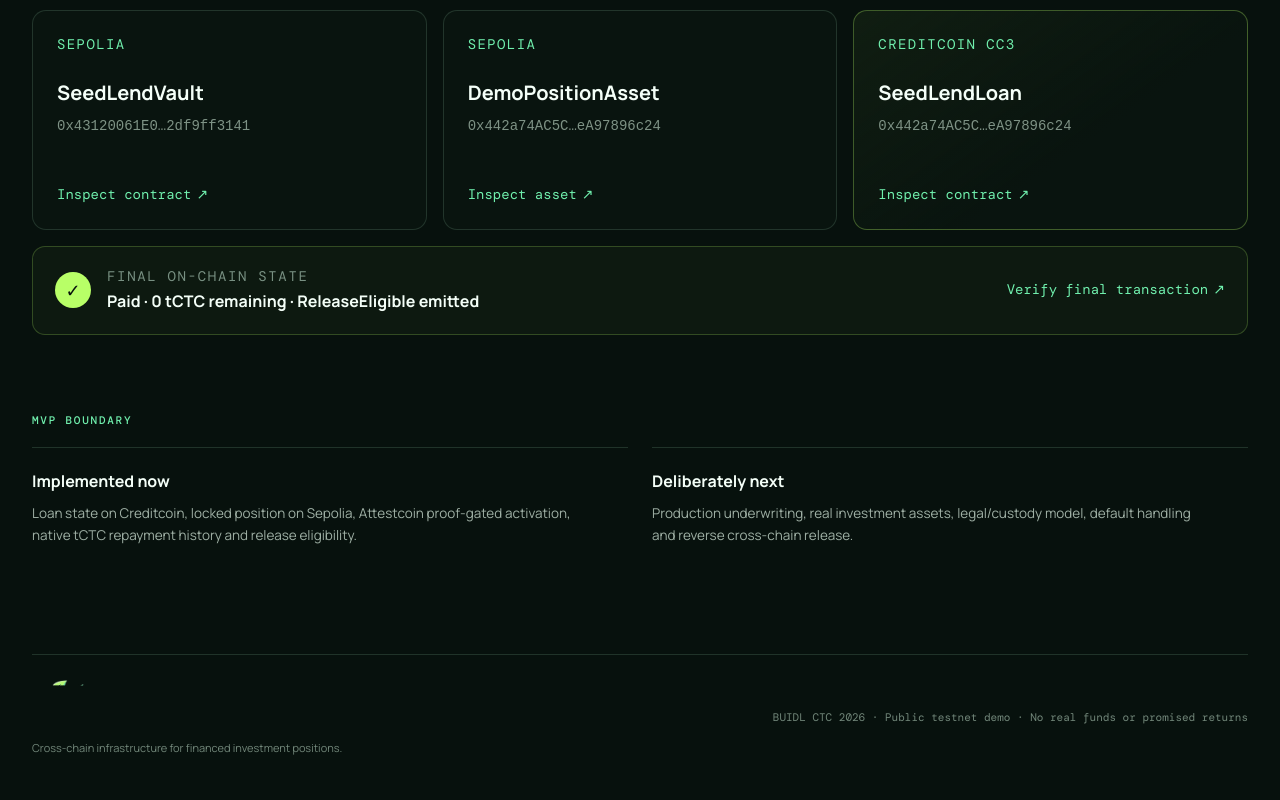
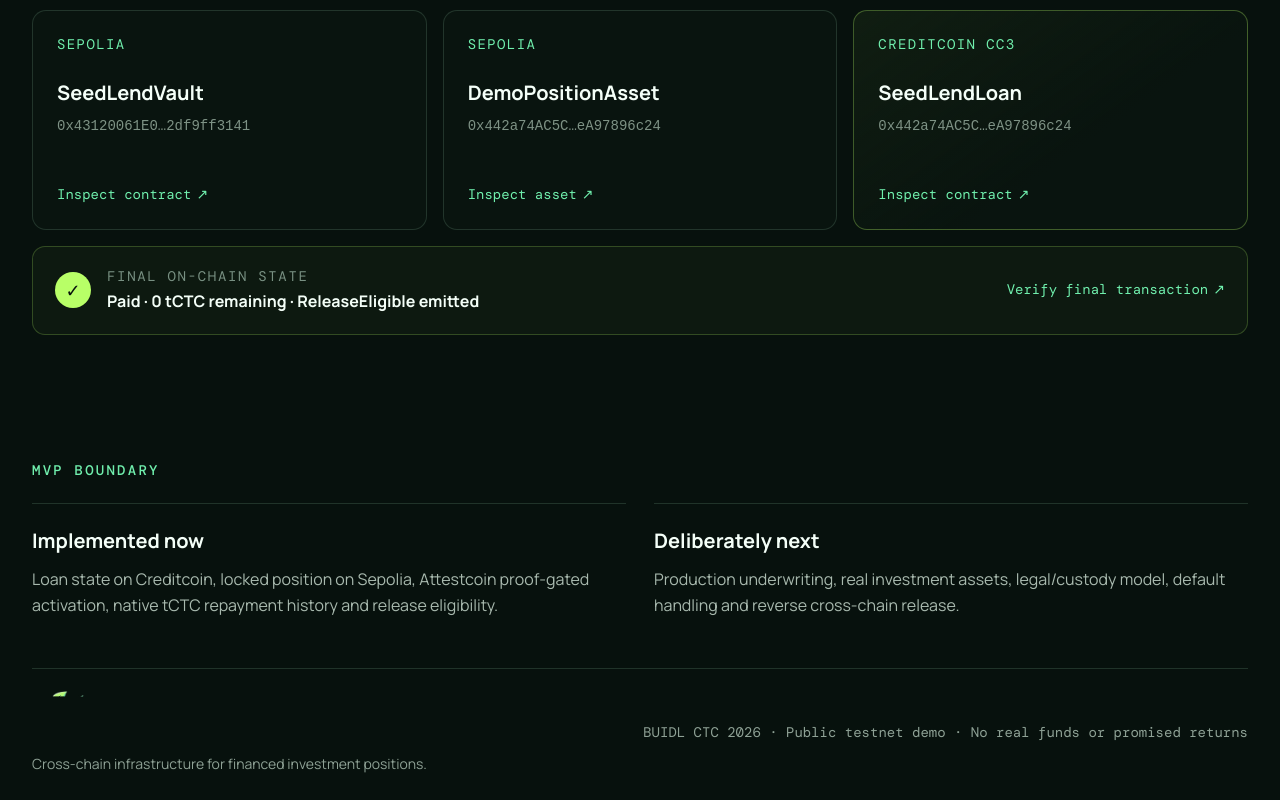
Before and after one commit to SergioBenaR/seedlend, a website: page app/index.html in a window 1280 px wide. Shown: the part 4951-5751 px from the top of the page. Drawn offline with nearby package versions, Linux system fonts and the light colour scheme.

Commit message:
ui: fix MVP boundary and footer readability

```diff
--- a/app/styles.css
+++ b/app/styles.css
@@ -231,3 +231,62 @@ h2{margin:0;font-size:clamp(34px,3.2vw,48px);line-height:1.06;letter-spacing:-.0
   .footer{flex-direction:column;align-items:flex-start;justify-content:center}
   .footer-note{text-align:left}
 }
+
+/* MVP boundary + footer readability */
+.boundary{
+  padding:48px 0 44px;
+}
+.boundary .section-kicker{
+  font-size:14px;
+}
+.boundary-grid{
+  grid-template-columns:repeat(2,minmax(0,1fr));
+  gap:28px;
+  margin-top:24px;
+}
+.boundary-grid>div{
+  border-top:1px solid var(--line);
+  padding:24px 0 6px;
+}
+.boundary-grid h3{
+  margin:0 0 12px;
+  font-size:20px;
+  line-height:1.3;
+}
+.boundary-grid p{
+  margin:0;
+  color:#a8b9ae;
+  max-width:610px;
+  line-height:1.65;
+  font-size:16px;
+}
+
+.footer{
+  min-height:104px;
+  padding:22px 0 26px;
+  align-items:center;
+  gap:44px;
+  color:#8ea195;
+  font-size:14px;
+}
+.footer>div:first-child{
+  gap:10px;
+  min-width:0;
+}
+.footer>div:first-child span{
+  font-size:14px;
+  line-height:1.5;
+}
+.footer-note{
+  font-size:14px;
+  line-height:1.55;
+  text-align:right;
+}
+
+@media(max-width:760px){
+  .boundary{padding:40px 0 36px}
+  .boundary-grid{grid-template-columns:1fr;gap:16px}
+  .boundary-grid>div{padding-top:20px}
+  .footer{gap:18px;padding:22px 0}
+  .footer-note{text-align:left}
+}
```
